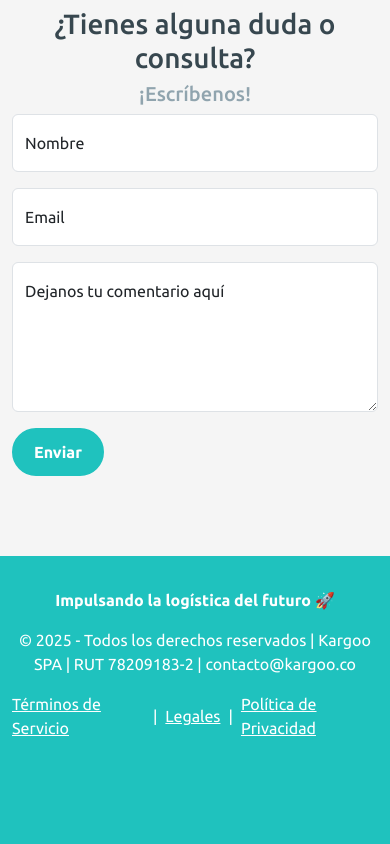
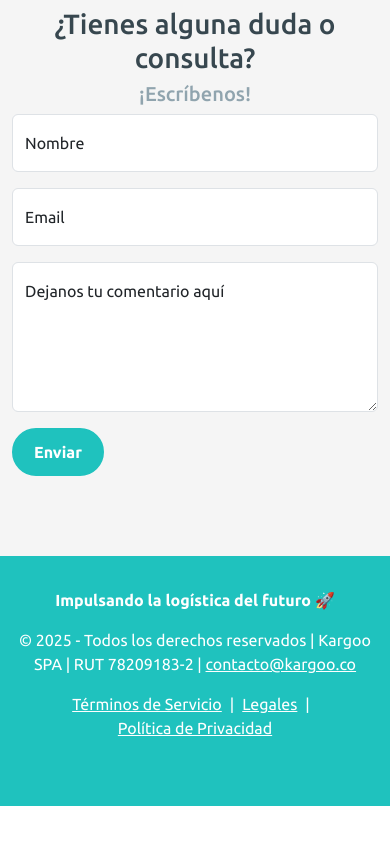
Before and after one commit to LSO182/kargoo-app, a Vue app: page / in a window 390 px wide. Shown: the part 3335-4179 px from the top of the page. After the commit the page ends 4141 px from the top, so only its background shows below. Built offline with nearby package versions, Linux system fonts and the light colour scheme.

Commit message:
mobile footer wrap fix

```diff
--- a/src/components/MainFooter.vue
+++ b/src/components/MainFooter.vue
@@ -6,9 +6,15 @@
           Impulsando la logística del futuro 🚀
         </p>
         <p class="text-white mt-3 mb-0 text-center">
-          © 2025 - Todos los derechos reservados | Kargoo SPA | RUT 78209183-2 | contacto@kargoo.co
+          © 2025 - Todos los derechos reservados | Kargoo SPA | RUT 78209183-2 |
+          <a
+            href="mailto:contacto@kargoo.co?subject=Consulta%20desde%20la%20web"
+            class="text-white"
+          >
+            contacto@kargoo.co
+          </a>
         </p>
-        <div class="d-flex justify-content-center align-items-center mt-3">
+        <div class="d-flex justify-content-center align-items-center mt-3 flex-wrap">
           <router-link class="text-white" to="/terms">Términos de Servicio</router-link
           ><span class="text-white mx-2">|</span>
           <router-link class="text-white" to="/legal">Legales</router-link
@@ -24,6 +30,6 @@
 
 <style lang="css" scoped>
 .main-footer {
-  min-height: 300px;
+  min-height: 250px;
 }
 </style>
```
